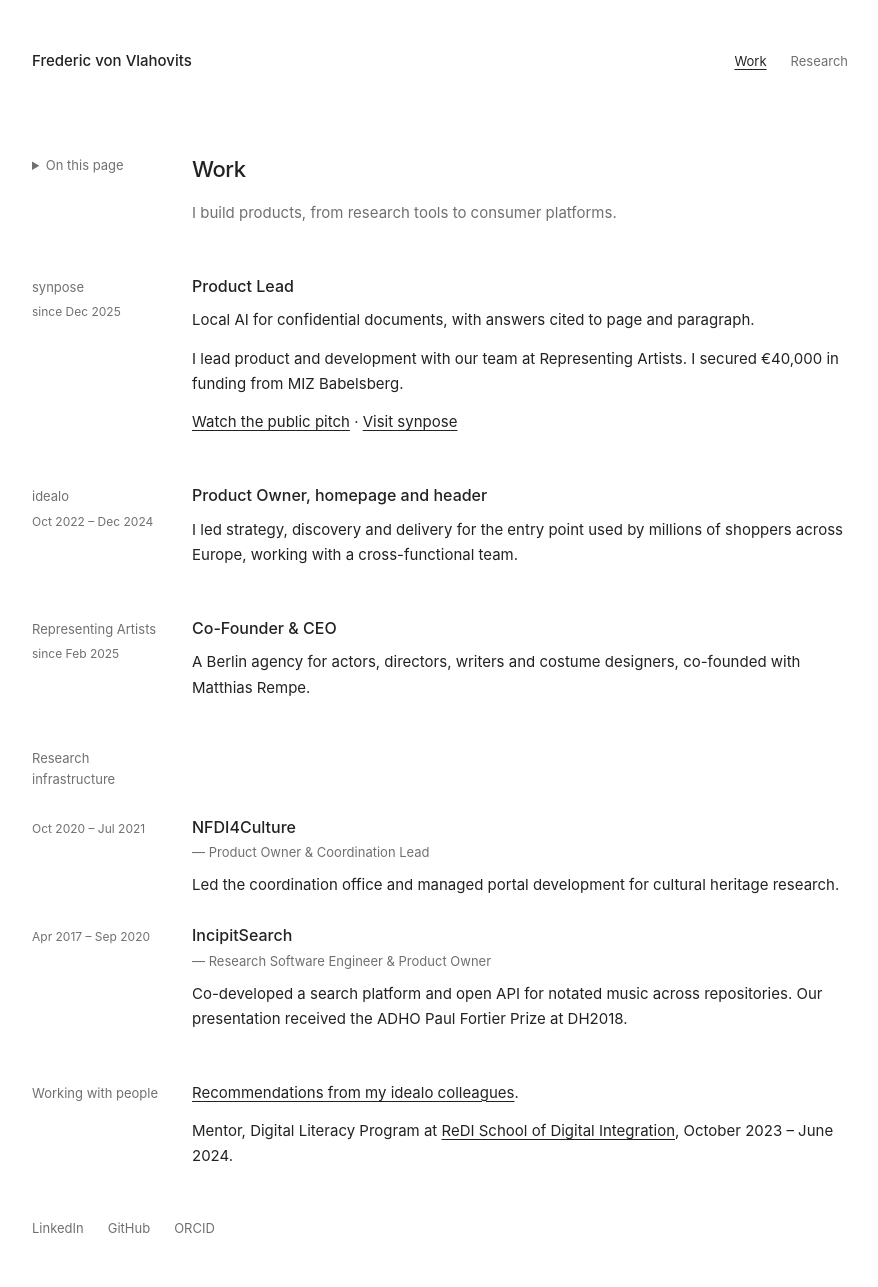
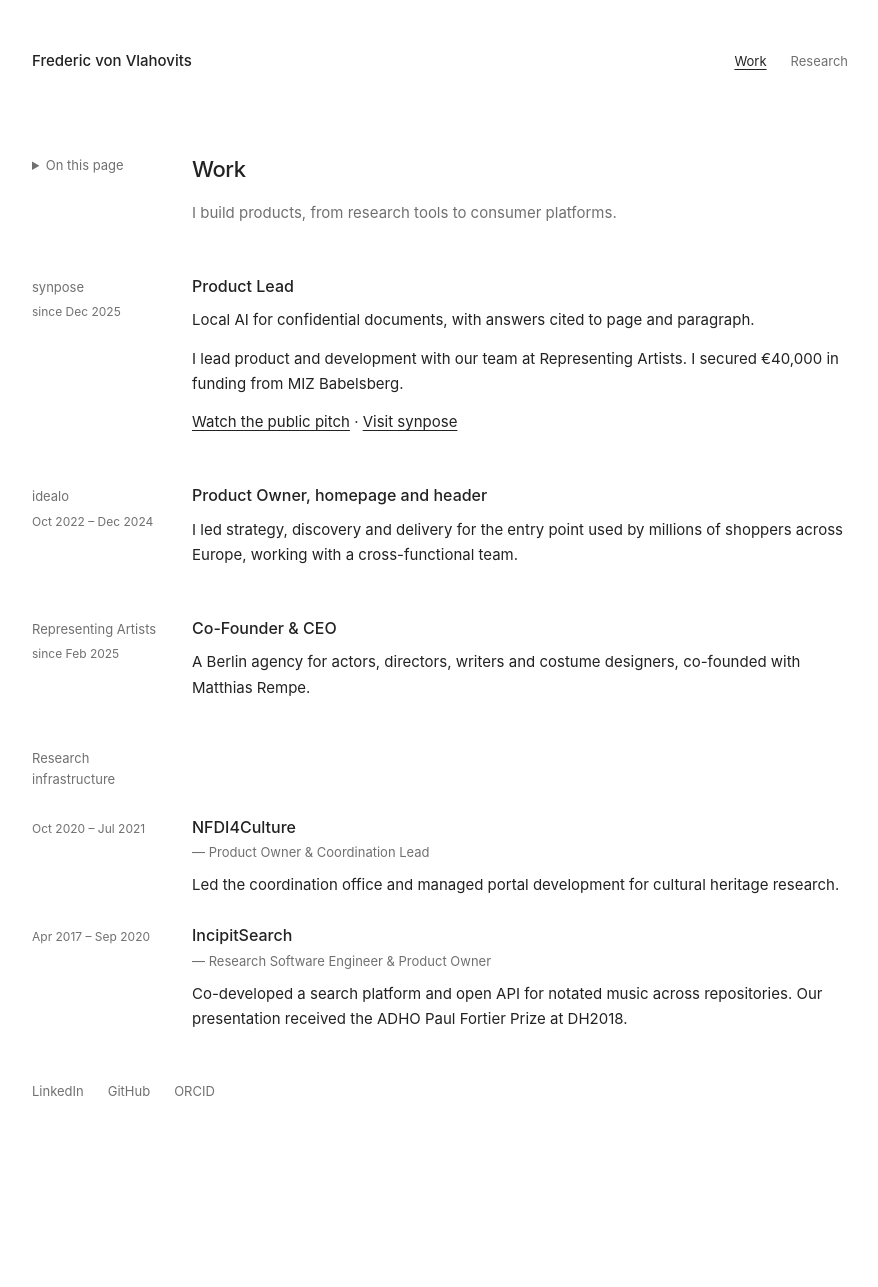
Before and after one commit to vonvlaho/me, a Jekyll site: the page built from work.md, in a window 1280 px wide. Shown: the whole page, without its empty margins (200-1078 px from the left). Built offline with Jekyll 4.4.1, drawn with Linux system fonts in a browser that asks for light colours; after the commit the page ends 1150 px from its top, so only the background shows below that.

Commit message:
Remove recommendations and mentoring section

```diff
--- a/work.md
+++ b/work.md
@@ -19,7 +19,6 @@
           <li><a href="#idealo">idealo</a></li>
           <li><a href="#artists">Representing Artists</a></li>
           <li><a href="#infrastructure">Infrastructure</a></li>
-          <li><a href="#people">Working with people</a></li>
         </ul>
       </nav>
     </details>
@@ -94,15 +93,3 @@
     </div>
   </article>
 </section>
-
-<section class="section" aria-labelledby="people">
-  <div class="row">
-    <div class="side">
-      <h2 class="label" id="people">Working with people</h2>
-    </div>
-    <div class="text">
-      <p><a href="https://www.linkedin.com/in/vonvlaho/details/recommendations/">Recommendations from my idealo colleagues</a>.</p>
-      <p>Mentor, Digital Literacy Program at <a href="https://www.redi-school.org">ReDI School of Digital Integration</a>, October 2023 – June 2024.</p>
-    </div>
-  </div>
-</section>
```
